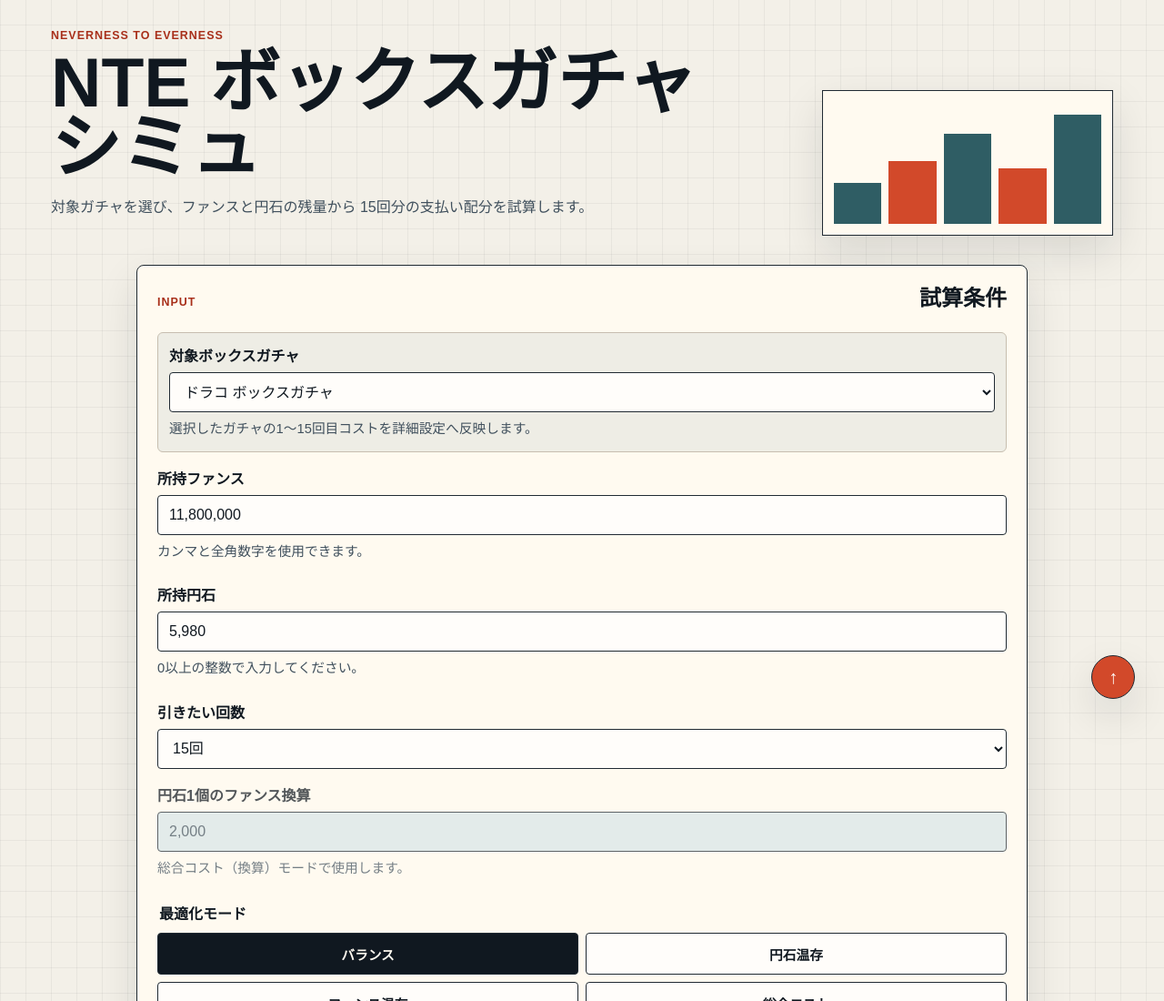
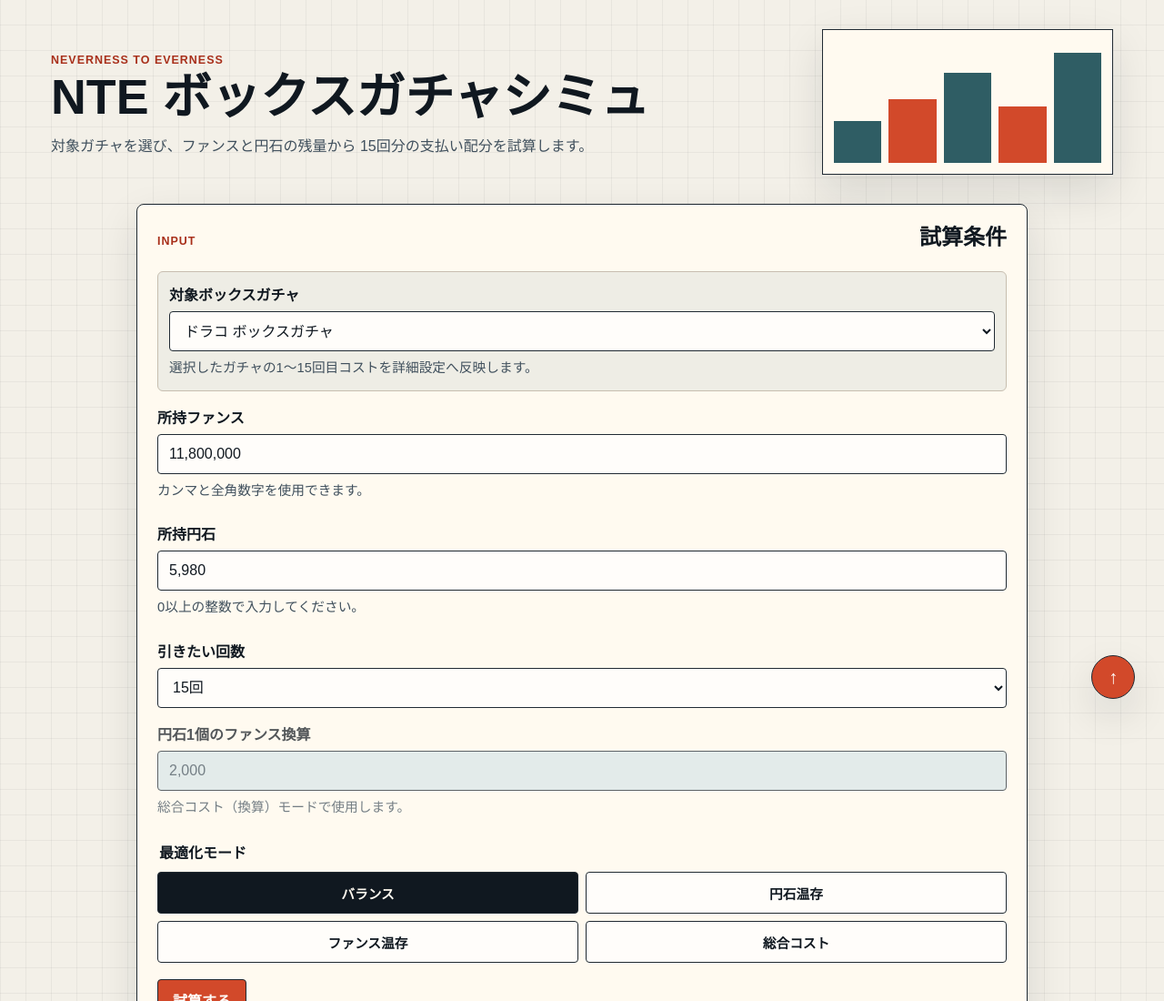
Before and after one commit to saica1101/NTE-box-gacha-sim, a website built with Vite: page index.html in a window 1280 px wide. Shown: the top 1100 px of the page at 91% size. Built offline with nearby package versions, Linux system fonts and the light colour scheme.

Commit message:
fix: ページタイトルを1行表示にする

```diff
--- a/src/style.css
+++ b/src/style.css
@@ -27,7 +27,6 @@
 }
 
 body {
-    min-width: 320px;
     margin: 0;
     color: var(--ink);
     background:
@@ -95,10 +94,13 @@ p {
 }
 
 h1 {
-    max-width: 780px;
+    max-width: none;
     margin: 0;
-    font-size: clamp(2.2rem, 6vw, 5.4rem);
+    overflow-wrap: normal;
+    font-size: clamp(1.25rem, 4.2vw, 4rem);
     line-height: 0.94;
+    white-space: nowrap;
+    word-break: keep-all;
 }
 
 h2,
```
Also changed, not shown: tests/ui-style.test.ts (+11 -0 lines).
